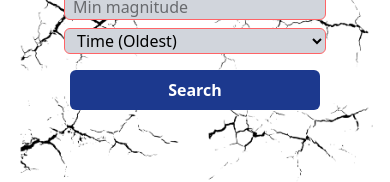
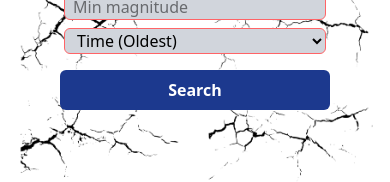
Before and after one commit to peanut101codes/my-dev-work, a Next.js app in the folder earthquakes-app/: page / in a window 390 px wide. Shown: the part 283-465 px from the top of the page. Built offline with nearby package versions, Linux system fonts and the light colour scheme; what @mui/material-nextjs would draw is missing.

Commit message:
Update searchButton.tsx

```diff
--- a/earthquakes-app/src/components/searchButton.tsx
+++ b/earthquakes-app/src/components/searchButton.tsx
@@ -9,7 +9,7 @@ export default function SearchButton() {
             <button
                 disabled={pending}
                 className="px-4 py-2 bg-blue-900 text-white font-semibold rounded-md hover:bg-blue-300 transition-colors
-                min-w-[250px] sm:min-w-[320px] lg:w-auto lg:min-w-0 lg:max-w-40"
+                min-w-[270px] sm:min-w-[320px] lg:w-auto lg:min-w-0 lg:max-w-40"
                 type="submit"
             >
                 {pending ? 'Searching...' : 'Search'}
```
